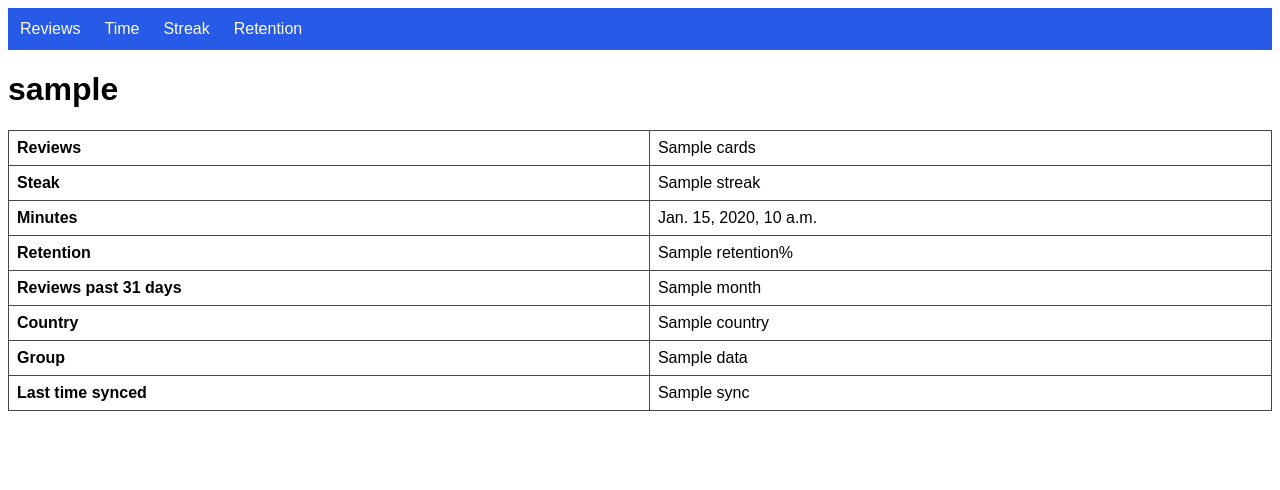
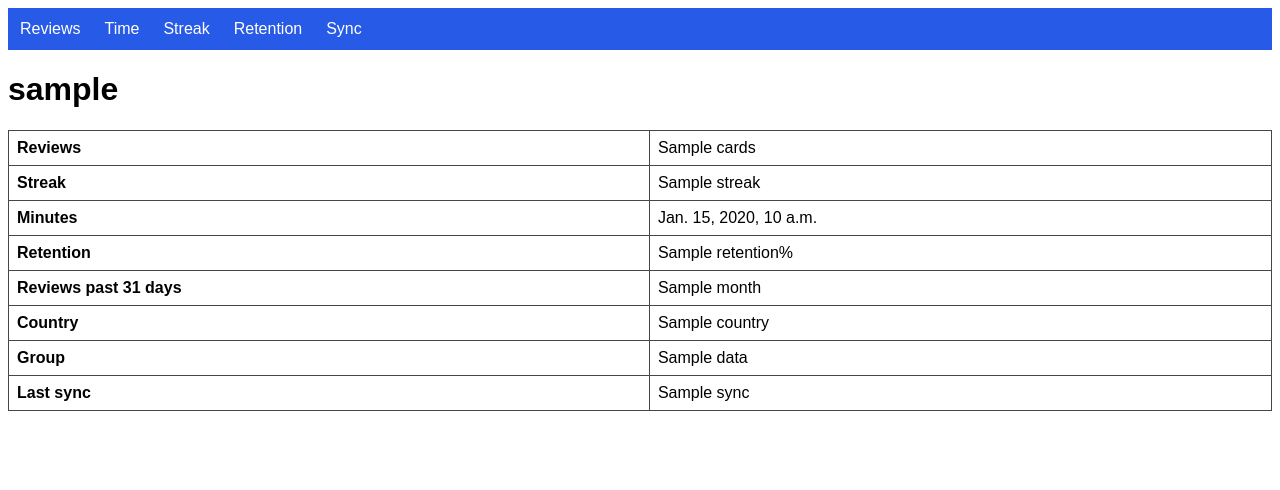
Before and after one commit to ThoreBor/Anki_Leaderboard, a Django app: template server/templates/user.html in a window 1280 px wide. Shown: the top 490 px of the page. Run offline with Django 3.2, Linux system fonts and the light colour scheme; the template is opened without the code that fills it: most values are stand-ins (such as "Sample title", 1, 10 or a date in 2020).

Commit message:
sync in navbar
link to GitHub issue in /upload/

```diff
--- a/server/templates/retention.html
+++ b/server/templates/retention.html
@@ -6,6 +6,7 @@
   <li><a href="/time/">Time</a></li>
   <li><a href="/streak/">Streak</a></li>
   <li><a class="active" href="/retention/">Retention</a></li>
+  <li><a href="/upload/">Sync</a></li>
 </ul>
 {% endblock %}
 
--- a/server/templates/reviews.html
+++ b/server/templates/reviews.html
@@ -6,6 +6,7 @@
   <li><a href="/time/">Time</a></li>
   <li><a href="/streak/">Streak</a></li>
   <li><a href="/retention/">Retention</a></li>
+  <li><a href="/upload/">Sync</a></li>
 </ul>
 {% endblock %}
 
--- a/server/templates/streak.html
+++ b/server/templates/streak.html
@@ -6,6 +6,7 @@
   <li><a href="/time/">Time</a></li>
   <li><a class="active" href="/streak/">Streak</a></li>
   <li><a href="/retention/">Retention</a></li>
+  <li><a href="/upload/">Sync</a></li>
 </ul>
 {% endblock %}
 
--- a/server/templates/time.html
+++ b/server/templates/time.html
@@ -6,6 +6,7 @@
   <li><a class="active" href="/time/">Time</a></li>
   <li><a href="/streak/">Streak</a></li>
   <li><a href="/retention/">Retention</a></li>
+  <li><a href="/upload/">Sync</a></li>
 </ul>
 {% endblock %}
 
--- a/server/templates/upload.html
+++ b/server/templates/upload.html
@@ -21,6 +21,7 @@
 		<input type="file" name="database" accept=".anki2"><br><br>
 		<input type="hidden" id="time" name="offset" value= >
 		<div style="font-family: arial, sans-serif">
+		    <b><a href="https://github.com/ThoreBor/Anki_Leaderboard/issues/83">Check this GitHub-Issue before testing this feature.</a></b><br>
 			Upload your Anki database to update your stats. You'll find the 'collection.anki2' file in the AnkiDroid folder on your phone.<br><br>
 			This might take a while depending on the size of your collection and internet connection.<br><br>
 			After calculating the stats the file will be deleted from the server.
--- a/server/templates/user.html
+++ b/server/templates/user.html
@@ -6,6 +6,7 @@
   <li><a href="/time/">Time</a></li>
   <li><a href="/streak/">Streak</a></li>
   <li><a href="/retention/">Retention</a></li>
+  <li><a href="/upload/">Sync</a></li>
 </ul>
 {% endblock %}
 
@@ -18,7 +19,7 @@
 				<td>{{i.cards}}</td>
 			</tr>
 			<tr>
-			    <td><b>Steak</b></td>
+			    <td><b>Streak</b></td>
 				<td>{{i.streak}}</td>
 			</tr>
 			<tr>
@@ -42,7 +43,7 @@
 				<td>{{i.subject}}</td>
 			</tr>
 			<tr>
-			    <td><b>Last time synced</b></td>
+			    <td><b>Last sync</b></td>
 				<td>{{i.sync}}</td>
 			</tr>
 		</table>
```
